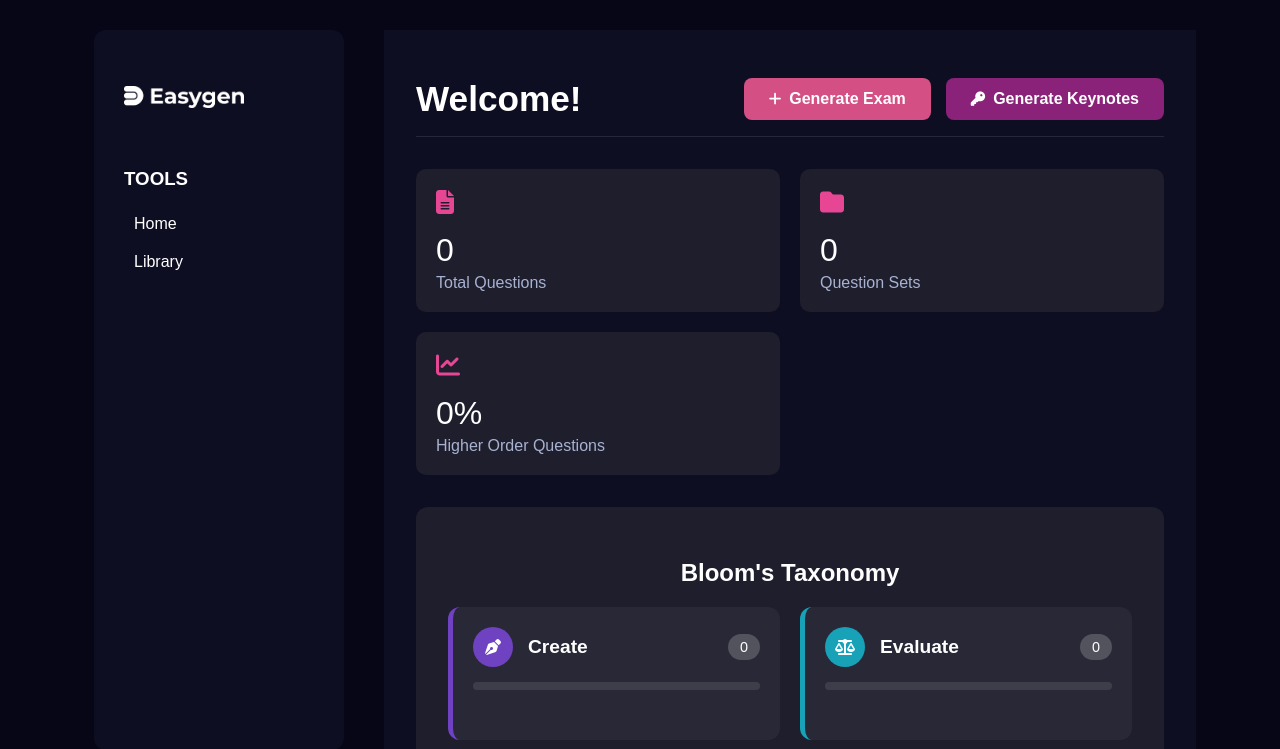
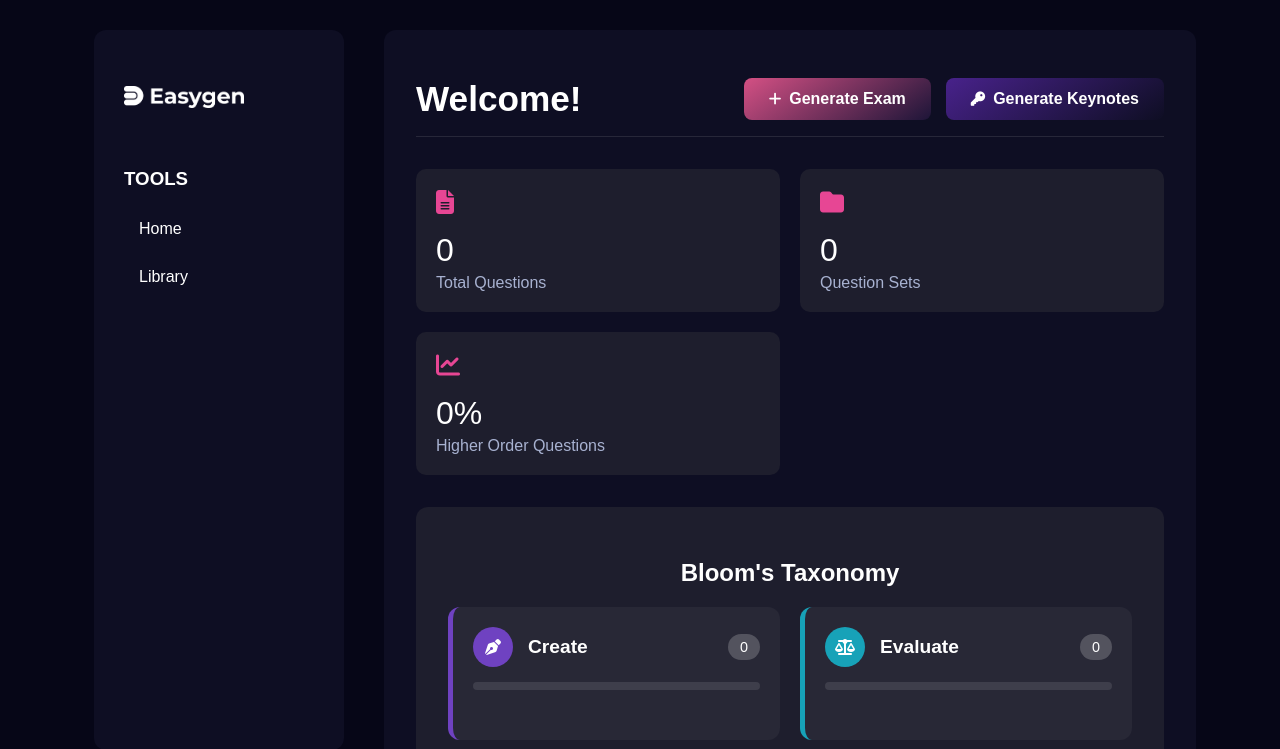
Before and after one commit to Vcarmelli/Thesis-ExGen-Exam-Question-Generation, a Flask app: page /home in a window 1280 px wide. Shown: the top 749 px of the page. Run offline with Flask 3, Linux system fonts and the light colour scheme.

Commit message:
added some changes

```diff
--- a/app/model/llama.py
+++ b/app/model/llama.py
@@ -51,8 +51,8 @@ def exam_generate_questions(question, text):
         - **Analyzing (VERY_HARD):** Examine, Break down, Infer
 
         **Format:**
-        Question [#]: [Full question here]
-        Answer: [Exact term]""",
+        Question [#]: [Full specific question here]
+        Answer: [Single word answer]""",
 
         'TOF': """Generate {number_of_questions} true/false statements at the {bloom_level} level of Bloom's Taxonomy.
 
@@ -91,7 +91,7 @@ def exam_generate_questions(question, text):
         **Format:**
         Scenario [#]: [Brief real-world situation]
         Question: [Full question here]
-        Model Response: [3-5 sentence answer demonstrating the level]""",
+        """,
 
         'ESS': """Generate {number_of_questions} essay questions at the {bloom_level} level of Bloom's Taxonomy.
 
--- a/app/static/css/dashboard.css
+++ b/app/static/css/dashboard.css
@@ -45,7 +45,7 @@ body{
             }
             li{
                 margin: 0 15px 0 0;
-                padding: 10px;
+                padding: 15px;
                 border-radius: 12px;
                 transition: 0.3s;
                 transition: 1s;
--- a/app/static/css/home.css
+++ b/app/static/css/home.css
@@ -4,6 +4,7 @@
     color: #ffffff;
     padding: 1rem 2rem;
     padding-top: 2rem;
+    border-radius: 12px;
 }
 
 /* Header Styles */
@@ -49,12 +50,14 @@
 }
 
 .primary {
-    background-color: #D45084;
+    background: #D45084;
+    background: linear-gradient(145deg, rgba(212, 80, 132, 1) 0%, rgba(29, 21, 56, 1) 100%);
     color: white;
 }
 
 .secondary {
-    background-color: #8B2279;
+    background: #48228b;
+    background: linear-gradient(145deg, rgba(72, 34, 139, 1) 0%, rgba(14, 14, 35, 1) 100%);
     color: white;
 }
 
```
Also changed, not shown: app/templates/question.html (+8 -1 lines), app/static/css/upload.css (line endings or trailing spaces).
